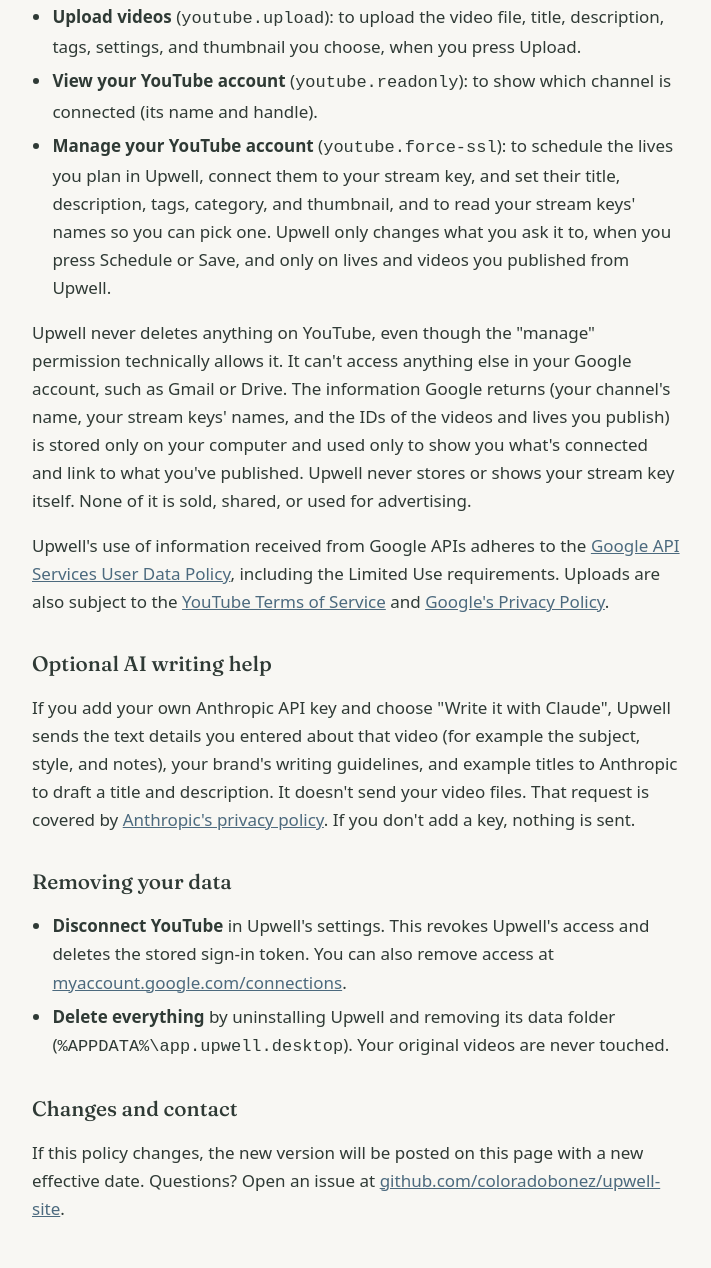
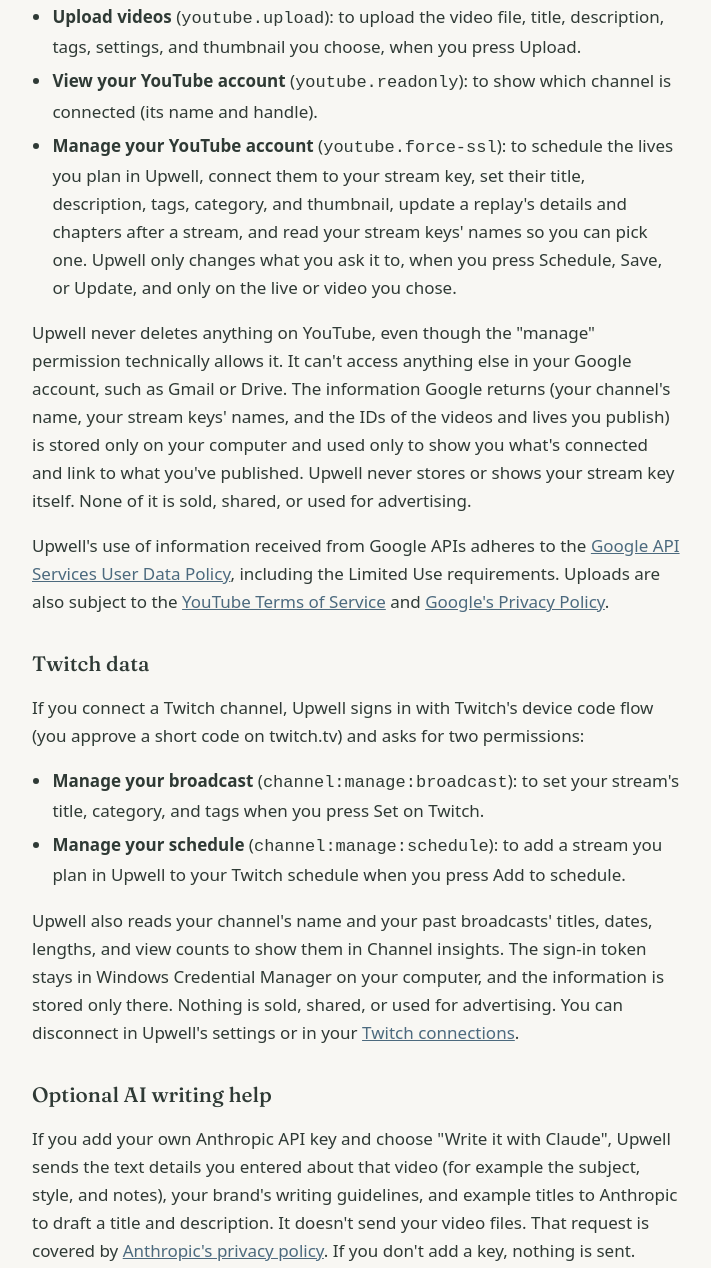
Before and after one commit to coloradobonez/upwell-site, a plain HTML site: page privacy.html in a window 1280 px wide. Shown: the part 812-2080 px from the top of the page, without its empty margins (284-995 px from the left). Drawn offline with Linux system fonts and the light colour scheme.

Commit message:
Privacy policy and home page: replays and Twitch
Co-Authored-By: Claude Opus 5.5 <noreply@anthropic.com>

```diff
--- a/privacy.html
+++ b/privacy.html
@@ -12,7 +12,7 @@
 <main>
   <p class="muted"><a href="index.html">← Upwell</a></p>
   <h1>Privacy policy</h1>
-  <p class="muted">Effective November 26, 2026 (updated the same day to cover scheduling lives)</p>
+  <p class="muted">Effective November 26, 2026 (updated the same day to cover lives, replays, and Twitch)</p>
 
   <p>Upwell is a desktop app that runs on your own computer. This policy explains what it does with
   your information. The short version: your data stays on your computer, and Upwell only sends
@@ -38,9 +38,10 @@
     <li><strong>View your YouTube account</strong> (<code>youtube.readonly</code>): to show which channel
       is connected (its name and handle).</li>
     <li><strong>Manage your YouTube account</strong> (<code>youtube.force-ssl</code>): to schedule the lives you
-      plan in Upwell, connect them to your stream key, and set their title, description, tags, category,
-      and thumbnail, and to read your stream keys' names so you can pick one. Upwell only changes what you
-      ask it to, when you press Schedule or Save, and only on lives and videos you published from Upwell.</li>
+      plan in Upwell, connect them to your stream key, set their title, description, tags, category,
+      and thumbnail, update a replay's details and chapters after a stream, and read your stream keys'
+      names so you can pick one. Upwell only changes what you ask it to, when you press Schedule, Save, or
+      Update, and only on the live or video you chose.</li>
   </ul>
   <p>Upwell never deletes anything on YouTube, even though the "manage" permission technically allows it.
   It can't access anything else in your Google account, such as Gmail or Drive. The information Google
@@ -53,6 +54,21 @@
   including the Limited Use requirements. Uploads are also subject to the
   <a href="https://www.youtube.com/t/terms">YouTube Terms of Service</a> and
   <a href="https://policies.google.com/privacy">Google's Privacy Policy</a>.</p>
+
+  <h2>Twitch data</h2>
+  <p>If you connect a Twitch channel, Upwell signs in with Twitch's device code flow (you approve a
+  short code on twitch.tv) and asks for two permissions:</p>
+  <ul>
+    <li><strong>Manage your broadcast</strong> (<code>channel:manage:broadcast</code>): to set your stream's
+      title, category, and tags when you press Set on Twitch.</li>
+    <li><strong>Manage your schedule</strong> (<code>channel:manage:schedule</code>): to add a stream you plan
+      in Upwell to your Twitch schedule when you press Add to schedule.</li>
+  </ul>
+  <p>Upwell also reads your channel's name and your past broadcasts' titles, dates, lengths, and view
+  counts to show them in Channel insights. The sign-in token stays in Windows Credential Manager on your
+  computer, and the information is stored only there. Nothing is sold, shared, or used for advertising.
+  You can disconnect in Upwell's settings or in your
+  <a href="https://www.twitch.tv/settings/connections">Twitch connections</a>.</p>
 
   <h2>Optional AI writing help</h2>
   <p>If you add your own Anthropic API key and choose "Write it with Claude", Upwell sends the text
```
Also changed, not shown: index.html (+2 -1 lines).
